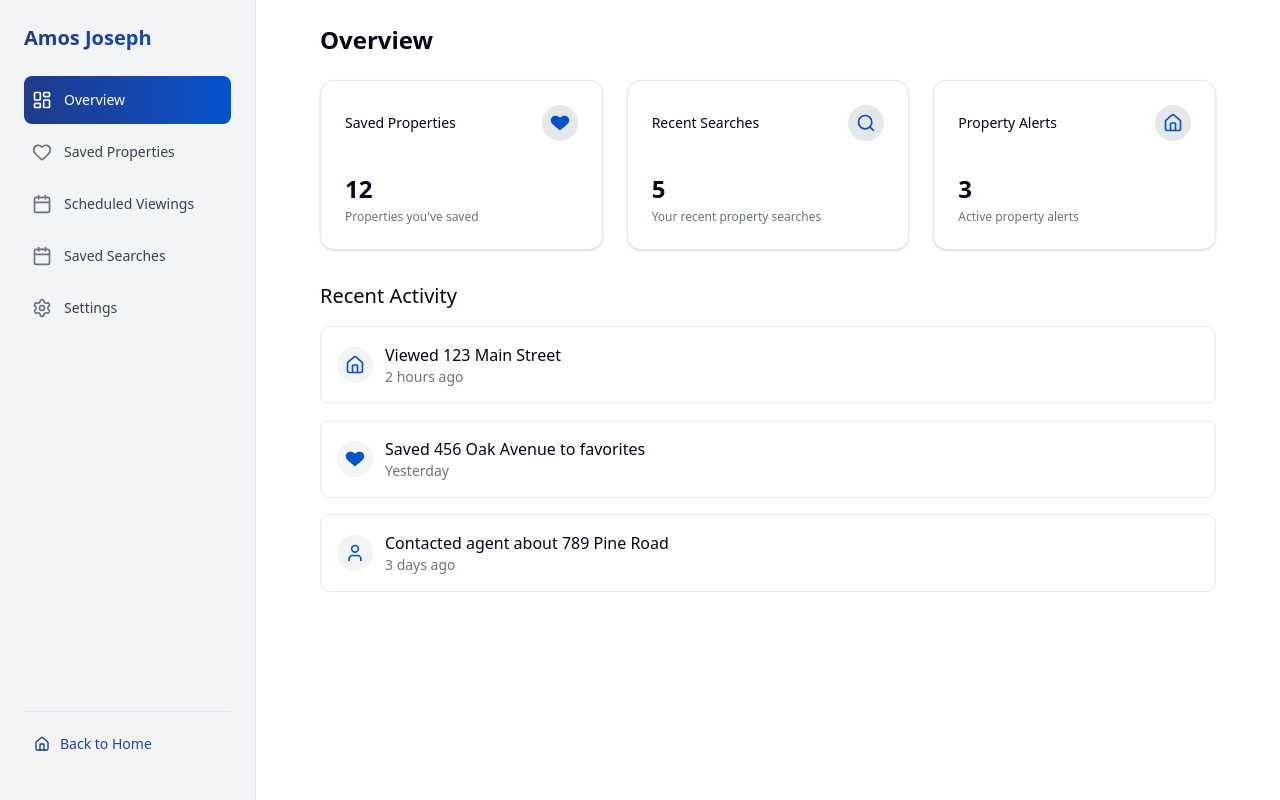
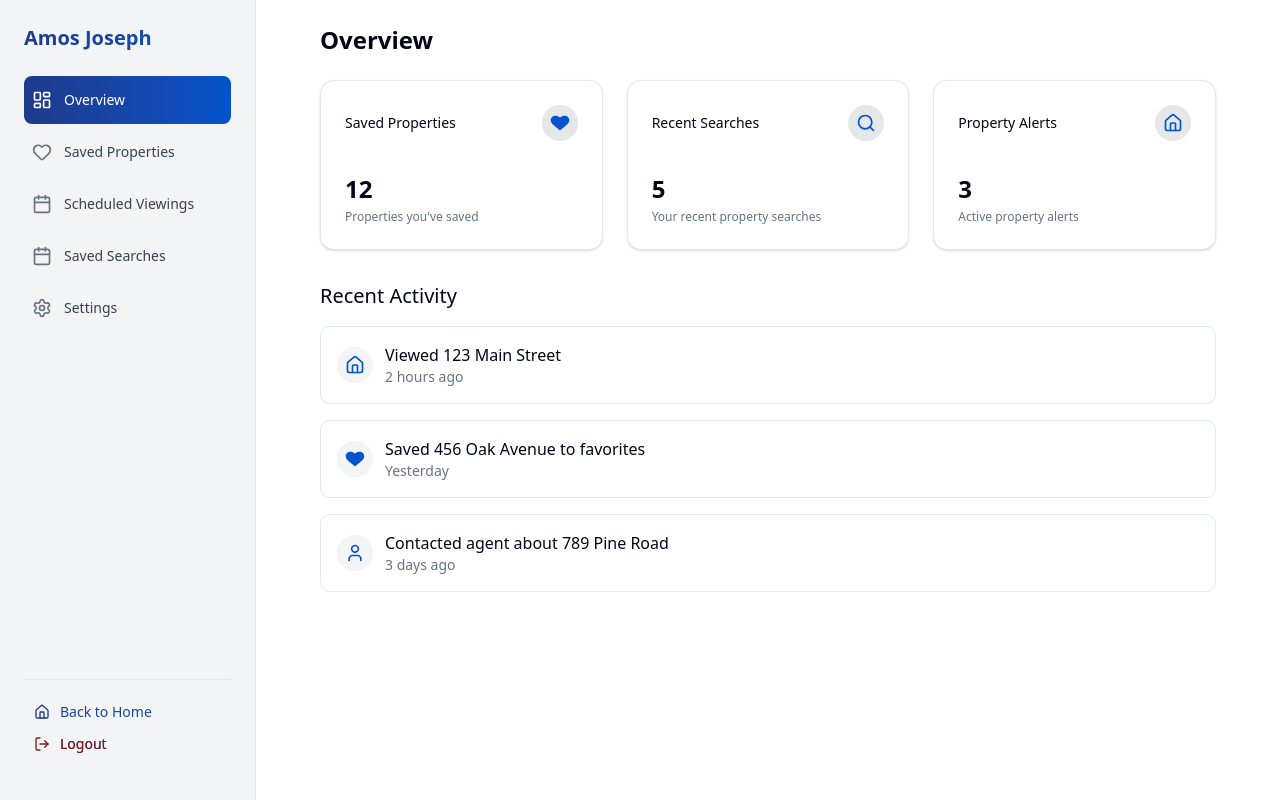
Before and after one commit to Real-Estate-Project-x/web-v2, a Next.js app: page /user-dashboard in a window 1280 px wide. Built offline with nearby package versions, Linux system fonts and the light colour scheme; no server answers.

Commit message:
Added log_out functionality

```diff
--- a/src/components/pages/User-dashboard/layout.tsx
+++ b/src/components/pages/User-dashboard/layout.tsx
@@ -12,6 +12,7 @@ import {
 } from "@/components/ui/navigation-menu";
 import {
   Home,
+  LogOut,
   Settings,
   User,
   Heart,
@@ -19,6 +20,9 @@ import {
   Calendar,
 } from "lucide-react";
 import Link from "next/link";
+import { useRouter } from "next/navigation";
+import { deleteCookie } from "@/lib/helpers";
+import { deleteLocalStorageField } from "../../../../utils/helpers";
 
 interface DashboardLayoutProps {
   children: React.ReactNode;
@@ -31,6 +35,20 @@ const DashboardLayout = ({
   activeSection,
   setActiveSection,
 }: DashboardLayoutProps) => {
+  const router = useRouter();
+
+  const logout = () => {
+    removeStoredKeys();
+    router.push("/login");
+  };
+
+  const removeStoredKeys = () => {
+    // remove items from short_term storage
+    deleteLocalStorageField("token");
+    deleteLocalStorageField("userInfo");
+    deleteCookie("access_token");
+  };
+
   return (
     <div className="min-h-screen flex flex-col">
       <div className="flex flex-1">
@@ -76,13 +94,24 @@ const DashboardLayout = ({
               <Link href="/">
                 <Button
                   variant="link"
-                  className="w-full justify-start font-medium bg-gradient-to-r from-[#1E3A8A] to-[#0253CC] bg-clip-text text-transparent"
+                  className="cursor-pointer w-full justify-start font-medium bg-gradient-to-r from-[#1E3A8A] to-[#0253CC] bg-clip-text text-transparent"
                   size="sm"
                 >
                   <Home className="mr-1 h-4 w-4 text-blue-900" />
                   Back to Home
                 </Button>
               </Link>
+
+              <Button
+                type="button"
+                variant="link"
+                onClick={logout}
+                className="cursor-pointer w-full justify-start font-medium bg-gradient-to-r from-[#1E3A8A] to-[#0253CC] bg-clip-text text-transparent"
+                size="sm"
+              >
+                <LogOut className="mr-1 h-4 w-4 text-red-900" />
+                <span className="text-red-900">Logout</span>
+              </Button>
             </div>
           </div>
         </aside>
```
